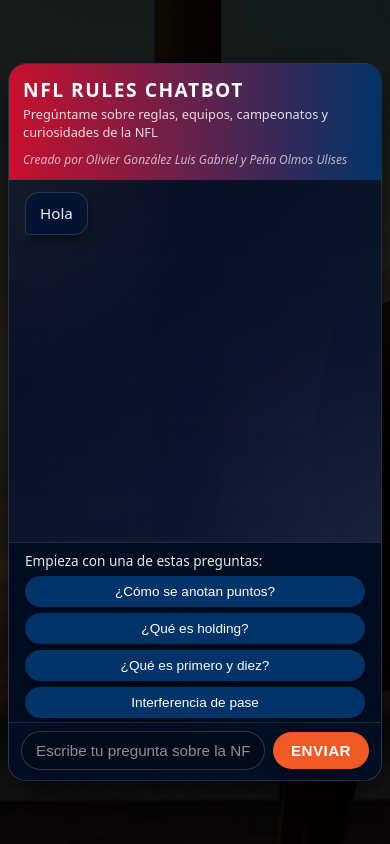
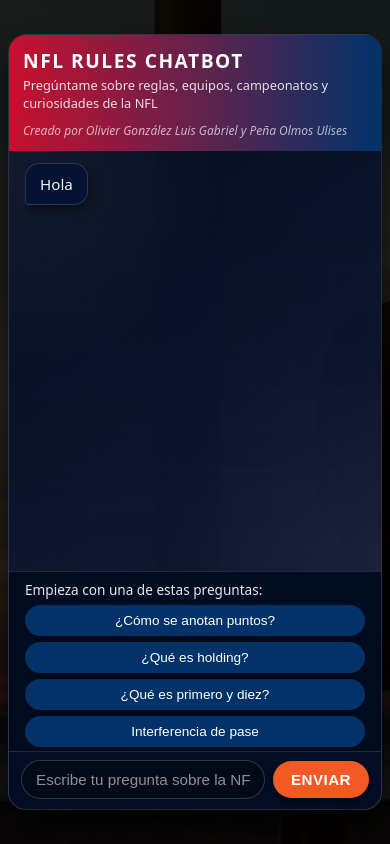
Before and after one commit to whoispinkman/nfl-chatbot, a website: page public/index.html in a window 390 px wide. Drawn offline with Linux system fonts and the light colour scheme.

Commit message:
Ajuste: scroll OTRA VEZ

```diff
--- a/public/css/styles.css
+++ b/public/css/styles.css
@@ -1,5 +1,5 @@
 /* =========================
-   Estilos generales
+   RESETEO Y CONFIGURACIÓN GENERAL
    ========================= */
 
 *,
@@ -15,20 +15,20 @@
   height: 100%;
   font-family: system-ui, -apple-system, BlinkMacSystemFont, "Segoe UI",
     sans-serif;
+  overflow: hidden; /* ✅ IMPORTANTE: la página completa NO tiene scroll */
 }
 
-/* Fondo con imagen tipo Super Bowl */
+/* Fondo tipo Super Bowl */
 body {
-  background-image: url("../img/superbowl-bg.jpg"); /* cambia el nombre si tu imagen es otra */
+  background-image: url("../img/superbowl-bg.jpg"); /* Ajusta el nombre según tu imagen */
   background-size: cover;
   background-position: center;
   background-attachment: fixed;
 }
 
-/* Capa oscura encima del fondo,
-   la página puede tener scroll si hace falta */
+/* Capa oscura y centrado del recuadro de chat */
 .app-wrapper {
-  min-height: 100vh;
+  height: 100vh; /* ✅ ocupa toda la pantalla */
   width: 100%;
   background: rgba(0, 0, 0, 0.78);
   display: flex;
@@ -38,20 +38,19 @@
 }
 
 /* =========================
-   Contenedor principal del chat (VENTANA)
+   VENTANA DE CHAT (RECUADRO)
    ========================= */
 
 /*
-  Esta es la “ventana de chat”:
-  - Tiene altura fija relativa a la pantalla: 80vh (80% de la ventana)
-  - Máximo 820px para que no sea enorme en pantallas grandes
-  - display:flex para organizar header, mensajes y footer
+  Esta es la "app" de chat:
+  - Altura fija con respecto a la pantalla (90% de la altura visible)
+  - Dentro de esta ventana, SOLO el área de mensajes tendrá scroll.
 */
 .chat-container {
   width: 100%;
   max-width: 900px;
-  height: 80vh;        /* << AQUÍ definimos una altura tipo ventana */
-  max-height: 820px;
+  height: 90vh;        /* ✅ Ventana de chat fija */
+  max-height: 900px;
   display: flex;
   flex-direction: column;
   background: linear-gradient(
@@ -61,12 +60,12 @@
   );
   border-radius: 18px;
   box-shadow: 0 18px 40px rgba(0, 0, 0, 0.7);
-  overflow: hidden; /* todo lo que se salga de la tarjeta se recorta */
+  overflow: hidden; /* recorta lo que se salga de esta tarjeta */
   border: 1px solid rgba(255, 255, 255, 0.12);
 }
 
 /* =========================
-   Header
+   HEADER
    ========================= */
 
 .chat-header {
@@ -75,7 +74,7 @@
   display: flex;
   flex-direction: column;
   gap: 4px;
-  flex-shrink: 0; /* NO se encoge cuando el espacio es pequeño */
+  flex-shrink: 0; /* ✅ no se encoge al faltar espacio */
 }
 
 .chat-title h1 {
@@ -100,15 +99,15 @@
 }
 
 /* =========================
-   Zona principal (mensajes + fondo)
+   ZONA PRINCIPAL (mensajes)
    ========================= */
 
 /*
-  chat-main ocupa TODO el espacio central (entre header y footer)
-  y dentro de él estará el área con scroll.
+  chat-main ocupa todo el espacio central disponible
+  entre header, starters y footer.
 */
 .chat-main {
-  flex: 1;                 /* ocupa todo el espacio disponible entre header y footer */
+  flex: 1; /* ✅ toma todo el alto disponible entre header y footer */
   padding: 12px 16px;
   background-image: radial-gradient(
       circle at 0 0,
@@ -125,7 +124,7 @@
   flex-direction: column;
 }
 
-/* cuadrícula estilo tablero de jugadas */
+/* cuadrícula estilo tablero de jugadas (decorativo) */
 .chat-main::before {
   content: "";
   position: absolute;
@@ -145,27 +144,25 @@
 }
 
 /* =========================
-   Área de mensajes CON SCROLL
+   ÁREA DE MENSAJES CON SCROLL
    ========================= */
 
 /*
-  AQUÍ está la “ventana” con scroll:
-
+  ESTE ES EL CONTENEDOR QUE TENDRÁ LA BARRA DE SCROLL:
   - flex:1 => usa todo el alto disponible dentro de chat-main
-  - min-height:0 => truco para que flex + overflow funcionen bien
-  - overflow-y:auto => aparece scroll interno cuando hay muchos mensajes
+  - min-height:0 => truco necesario para que funcione overflow en flex
+  - overflow-y: scroll => SIEMPRE muestra la barra vertical
 */
 .chat-messages {
   position: relative;
   flex: 1;
   min-height: 0;
-  overflow-y: auto;
-  padding-right: 6px;
+  overflow-y: scroll; /* ✅ SIEMPRE HAY SCROLL VERTICAL EN ESTA VENTANA */
+  padding-right: 8px;
   display: flex;
   flex-direction: column;
   gap: 8px;
 
-  /* Scrollbar estilo NFL */
   scrollbar-width: thin;
   scrollbar-color: #f15a24 rgba(255, 255, 255, 0.08);
 }
@@ -184,7 +181,7 @@
 }
 
 /* =========================
-   Burbujas de mensajes
+   BURBUJAS DE MENSAJES
    ========================= */
 
 .message {
@@ -227,7 +224,7 @@
 }
 
 /* =========================
-   Sección de starters
+   STARTERS (botones de inicio)
    ========================= */
 
 .starters {
@@ -235,7 +232,7 @@
   border-top: 1px solid rgba(255, 255, 255, 0.12);
   border-bottom: 1px solid rgba(255, 255, 255, 0.12);
   background: rgba(1, 12, 32, 0.95);
-  flex-shrink: 0; /* no se encoge */
+  flex-shrink: 0; /* ✅ no se encoge */
 }
 
 .starters p {
@@ -275,13 +272,13 @@
 }
 
 /* =========================
-   Footer / input del usuario
+   FOOTER / INPUT DEL USUARIO
    ========================= */
 
 .chat-footer {
   padding: 8px 12px 10px;
   background: rgba(3, 14, 35, 0.98);
-  flex-shrink: 0; /* se mantiene visible y no se encoge */
+  flex-shrink: 0; /* ✅ se mantiene visible abajo */
 }
 
 .chat-form {
@@ -338,7 +335,7 @@
 }
 
 /* =========================
-   Responsivo
+   RESPONSIVO
    ========================= */
 
 @media (max-width: 700px) {
@@ -347,7 +344,7 @@
   }
 
   .chat-container {
-    height: 85vh; /* un poco más alta en pantallas pequeñas */
+    height: 92vh; /* un poco más alta en móvil */
   }
 
   .chat-header {
--- a/public/js/app.js
+++ b/public/js/app.js
@@ -1,15 +1,15 @@
 // public/js/app.js
 // Lógica del frontend para el chatbot NFL
-// - Maneja el envío de mensajes
-// - Maneja los starters
-// - Muestra los mensajes en la ventana de chat
-// - Hace scroll interno en el área de mensajes
+// - Muestra mensajes del usuario y del bot
+// - Maneja el formulario de envío
+// - Maneja los "starters" (botones de inicio)
+// - Hace scroll interno en la ventana de mensajes
 
-// Historial simple por si quieres usarlo después (el backend actualmente no lo usa mucho)
+// Historial simple por si quieres usarlo en el backend más adelante
 const history = [];
 
 document.addEventListener('DOMContentLoaded', () => {
-  // Referencias a elementos del DOM
+  // Referencias a los elementos clave del DOM
   const chatMessages = document.getElementById('chat-messages');
   const chatForm = document.getElementById('chat-form');
   const chatInput = document.getElementById('chat-input');
@@ -18,21 +18,21 @@
   // 1) Primer mensaje del bot EXACTAMENTE "Hola"
   addMessage('bot', 'Hola');
 
-  // 2) Cuando el usuario envía el formulario (Enter o botón Enviar)
+  // 2) Envío del formulario (cuando el usuario da Enter o clic en "Enviar")
   chatForm.addEventListener('submit', (e) => {
-    e.preventDefault(); // evita que la página se recargue
+    e.preventDefault(); // evita recarga de la página
 
     const text = chatInput.value.trim();
     if (!text) return; // si el usuario no escribió nada, no hacemos nada
 
     sendUserMessage(text);
-    chatInput.value = ''; // limpiar el campo de texto
+    chatInput.value = ''; // limpiamos la caja de texto
   });
 
-  // 3) Cuando el usuario hace clic en un botón de starter
+  // 3) Manejo de los botones de conversation starters
   starterButtons.forEach((btn) => {
     btn.addEventListener('click', () => {
-      // Usamos el data-prompt si existe, si no, el texto del botón
+      // Usamos el data-prompt si existe; si no, el texto del botón
       const prompt = btn.getAttribute('data-prompt') || btn.innerText;
       sendUserMessage(prompt);
     });
@@ -45,38 +45,37 @@
   /**
    * Agrega un mensaje al área de chat.
    * @param {'user' | 'bot'} sender - quién envía el mensaje
-   * @param {string} text - contenido del mensaje
+   * @param {string} text - texto del mensaje
    */
   function addMessage(sender, text) {
     // Crear el contenedor del mensaje
     const msgDiv = document.createElement('div');
     msgDiv.classList.add('message', sender === 'user' ? 'user' : 'bot');
 
-    // Crear la "burbuja" del mensaje
+    // Crear la burbuja
     const bubble = document.createElement('div');
     bubble.classList.add('bubble');
     bubble.textContent = text;
 
-    // Insertar en el DOM
+    // Unir y agregar al DOM
     msgDiv.appendChild(bubble);
     chatMessages.appendChild(msgDiv);
 
-    // Autoscroll SOLO dentro del contenedor de mensajes
-    // Esto hace que el scroll baje al último mensaje
+    // Autoscroll SOLO dentro de la ventana de mensajes
     chatMessages.scrollTop = chatMessages.scrollHeight;
   }
 
   /**
    * Envía un mensaje del usuario:
-   * - Lo muestra en el chat.
-   * - Llama al backend /api/chat.
-   * - Cuando llega la respuesta del bot, la muestra.
+   *  - Lo muestra en el chat.
+   *  - Llama al backend /api/chat.
+   *  - Cuando llega la respuesta del bot, la muestra.
    */
   function sendUserMessage(text) {
-    // Mostrar el mensaje del usuario en la ventana
+    // Mostrar mensaje del usuario
     addMessage('user', text);
 
-    // Guardarlo en el historial
+    // Añadir al historial
     history.push({ role: 'user', content: text });
 
     // Llamar al backend
@@ -87,7 +86,7 @@
       },
       body: JSON.stringify({
         message: text,
-        history // por si más adelante quieres usarlo en el server
+        history // por si el backend quiere contexto
       })
     })
       .then((res) => res.json())
```
